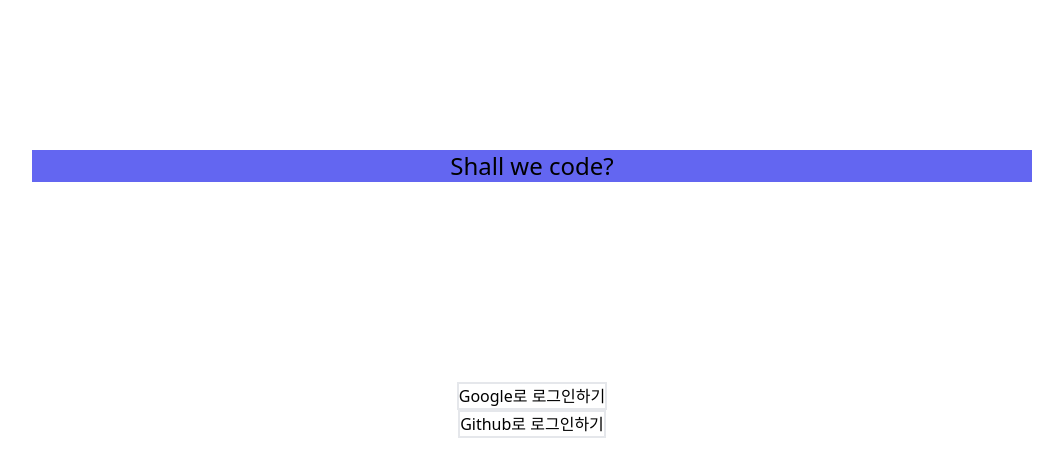
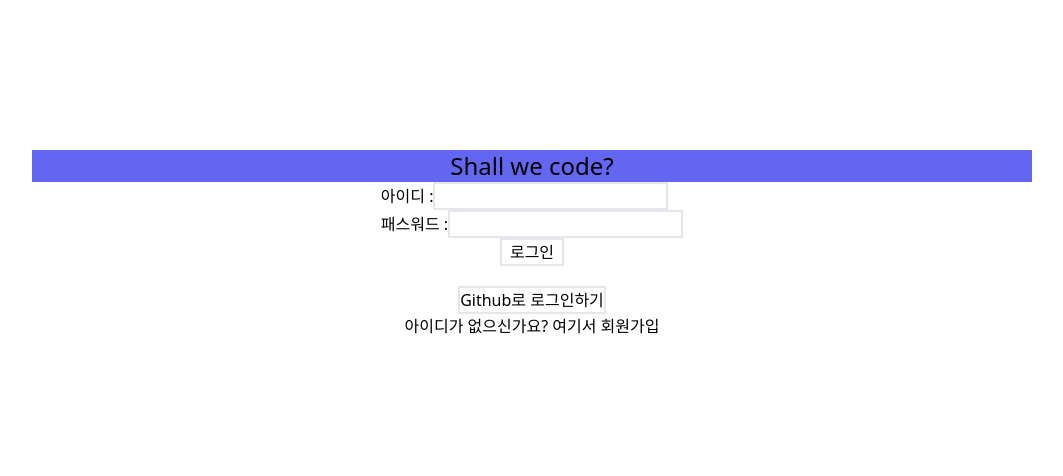
Before and after one commit to johnna-endure/shallwecode-front, a React (Vite) app: page /signin in a window 1280 px wide. Shown: the top 476 px of the page, without its empty margins (108-1171 px from the left). Built offline with nearby package versions, Linux system fonts and the light colour scheme.

Commit message:
로그인 페이지 수정

```diff
--- a/src/organisms/LoginForm.tsx
+++ b/src/organisms/LoginForm.tsx
@@ -1,7 +1,14 @@
+import { FormEvent, MouseEventHandler } from 'react'
+import { Link } from 'react-router-dom'
+
+const PASSWORD_LOGIN_URL = 'http://localhost:8080/login/password'
 export default function LoginForm() {
   const githubLogin = async () => {
     window.location.href = 'http://localhost:8080/login/github'
   }
+
+  const handleSubmit = (e: FormEvent) => {}
+
   return (
     <div className="w-[1000px] h-[700px]">
       {/*쉘위코드 이미지 영역*/}
@@ -9,13 +16,36 @@ export default function LoginForm() {
         <p className="text-2xl">Shall we code?</p>
       </div>
 
-      {/*로그인 버튼 영역*/}
-      <div className={`mt-[200px] flex flex-col items-center`}>
-        <button className="block border-2">Google로 로그인하기</button>
+      {/*패스워드 로그인 영역*/}
+      <div className="flex justify-center">
+        <form
+          method="post"
+          action={PASSWORD_LOGIN_URL}
+          onSubmit={(e: FormEvent) => handleSubmit(e)}>
+          <div>
+            <label>아이디 :</label>
+            <input className="border-2" type="text" />
+          </div>
+          <div>
+            <label>패스워드 :</label>
+            <input className="border-2" type="password" />
+          </div>
+          <div className="flex justify-center">
+            <button className="border-2 w-16">로그인</button>
+          </div>
+        </form>
+      </div>
+
+      {/*소셜 로그인 버튼 영역*/}
+      <div className="mt-[20px] flex justify-center items-center">
         <button className="block border-2" onClick={githubLogin}>
           Github로 로그인하기
         </button>
-        {/*<button className="block border-2">이메일로 로그인하기</button>*/}
+      </div>
+
+      {/*회원가입 링크 버튼 영역*/}
+      <div className="flex justify-center">
+        <Link to="/signup">아이디가 없으신가요? 여기서 회원가입</Link>
       </div>
     </div>
   )
--- a/src/pages/SignInPage.tsx
+++ b/src/pages/SignInPage.tsx
@@ -4,5 +4,9 @@ import LoginForm from '../organisms/LoginForm'
 // import '../index.css'
 
 export default () => {
-  return <OneColumnLayoutTemplate width="w-1/2" content={<LoginForm />} />
+  return (
+    <OneColumnLayoutTemplate>
+      <LoginForm />
+    </OneColumnLayoutTemplate>
+  )
 }
--- /dev/null
+++ b/src/pages/SignUpPage.tsx
@@ -0,0 +1,15 @@
+import SingleContentLayoutTemplate from '../templates/SingleContentLayoutTemplate'
+
+export default () => {
+  return (
+    <>
+      <SingleContentLayoutTemplate>
+        <div>
+          <p className="text-xl">패스워드로 회원가입</p>
+          <br />
+          <p className="text-xl">깃허브로 회원가입</p>
+        </div>
+      </SingleContentLayoutTemplate>
+    </>
+  )
+}
--- a/src/templates/SingleContentLayoutTemplate.tsx
+++ b/src/templates/SingleContentLayoutTemplate.tsx
@@ -1,15 +1,16 @@
 import LoginForm from '../organisms/LoginForm'
 
 type LayoutProps = {
-  width: string
-  content: JSX.Element
+  // width?: string
+  // content: JSX.Element
+  children?: JSX.Element
 }
 
 export default function (props: LayoutProps) {
   return (
     <div className="w-screen h-screen">
       <div className="w-full h-full flex flex-col justify-center items-center">
-        {props.content}
+        {props?.children}
       </div>
     </div>
   )
```
Also changed, not shown: src/App.tsx (+10 -4 lines).
